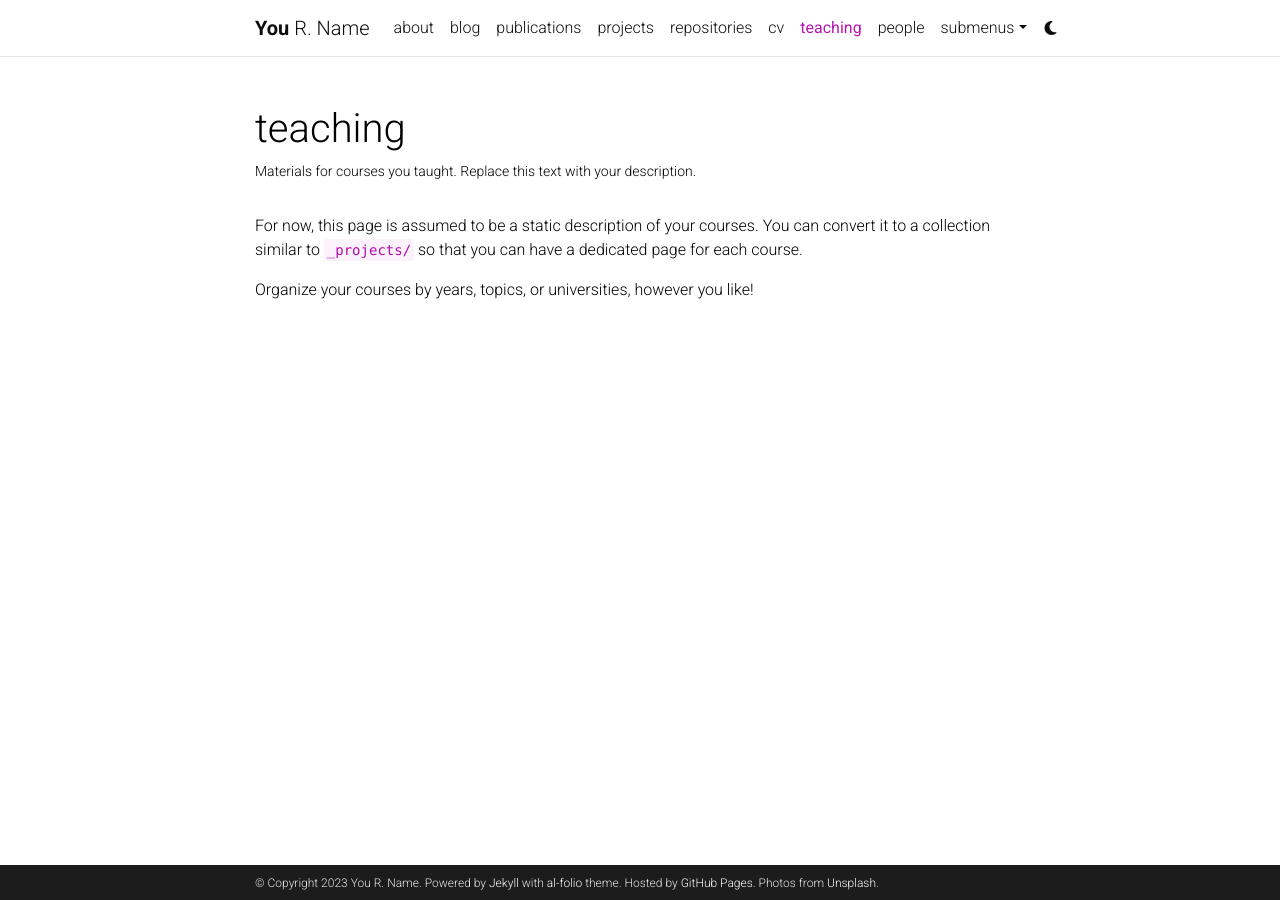
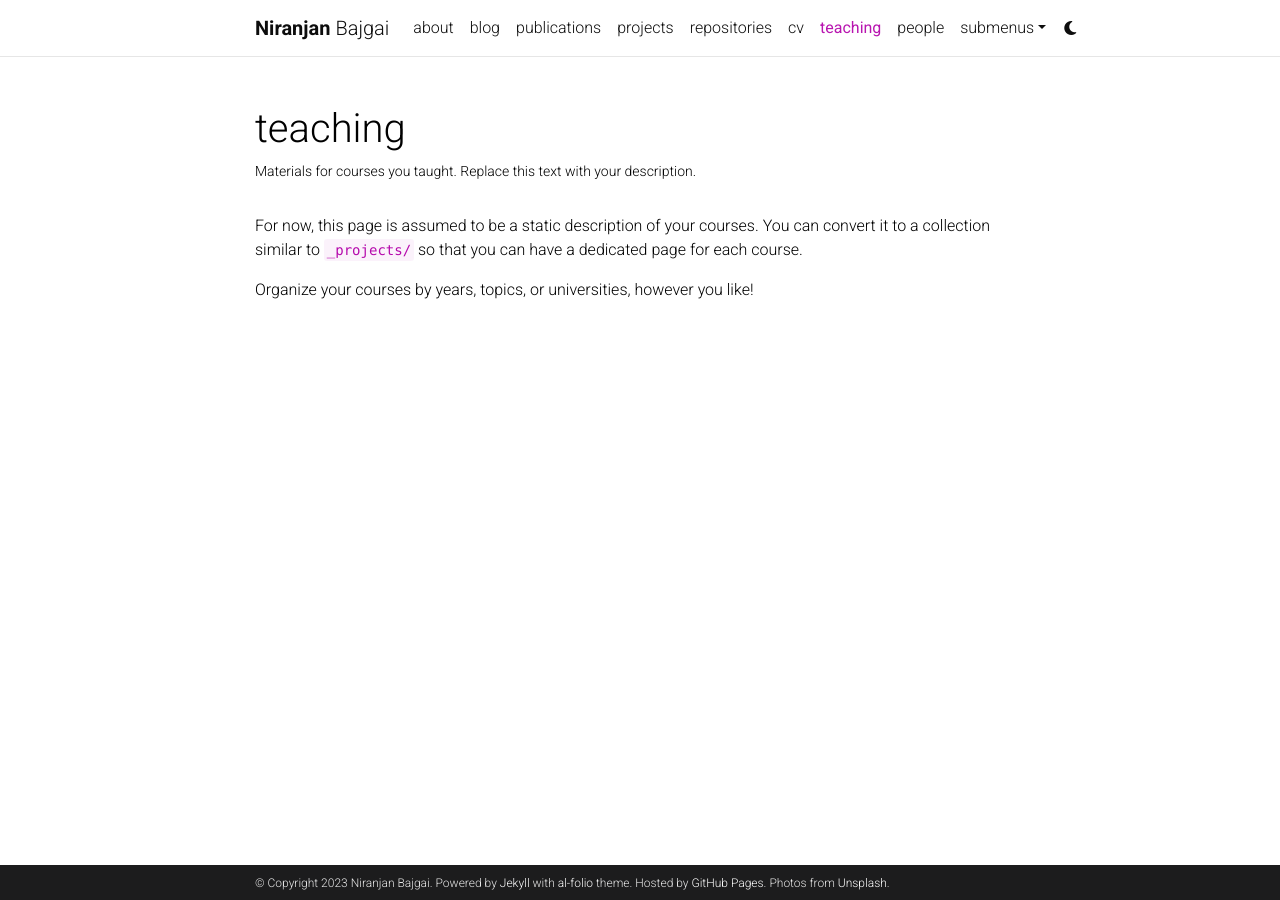
Before and after one commit to bajgai/bajgai.github.io, a Jekyll site: the page built from _pages/teaching.md, in a window 1280 px wide. Built offline with Jekyll 4.4.1, drawn with Linux system fonts in a browser that asks for light colours; comment, search, counter and statistics services are not loaded; a style sheet for code colours, icons or effects is not loaded.

Commit message:
Update _config.yml

```diff
--- a/_config.yml
+++ b/_config.yml
@@ -3,10 +3,10 @@
 # -----------------------------------------------------------------------------
 
 title: blank # the website title (if blank, full name will be used instead)
-first_name: You
-middle_name: R.
-last_name: Name
-email: you@example.com
+first_name: Niranjan
+middle_name:
+last_name: Bajgai
+email: bajgainiranjan@gmail.com
 description: > # the ">" symbol means to ignore newlines until "footer_text:"
   A simple, whitespace theme for academics. Based on [*folio](https://github.com/bogoli/-folio) design.
 footer_text: >
@@ -18,8 +18,8 @@
 lang: en # the language of your site (for example: en, fr, cn, ru, etc.)
 icon: ⚛️  # the emoji used as the favicon (alternatively, provide image name in /assets/img/)
 
-url: https://alshedivat.github.io # the base hostname & protocol for your site
-baseurl: /al-folio # the subpath of your site, e.g. /blog/. Leave blank for root
+url: https://bajgai.github.io # the base hostname & protocol for your site
+baseurl: / # the subpath of your site, e.g. /blog/. Leave blank for root
 last_updated: false # set to true if you want to display last updated in the footer
 impressum_path:  # set to path to include impressum link in the footer, use the same path as permalink in a page, helps to conform with EU GDPR
 
```
